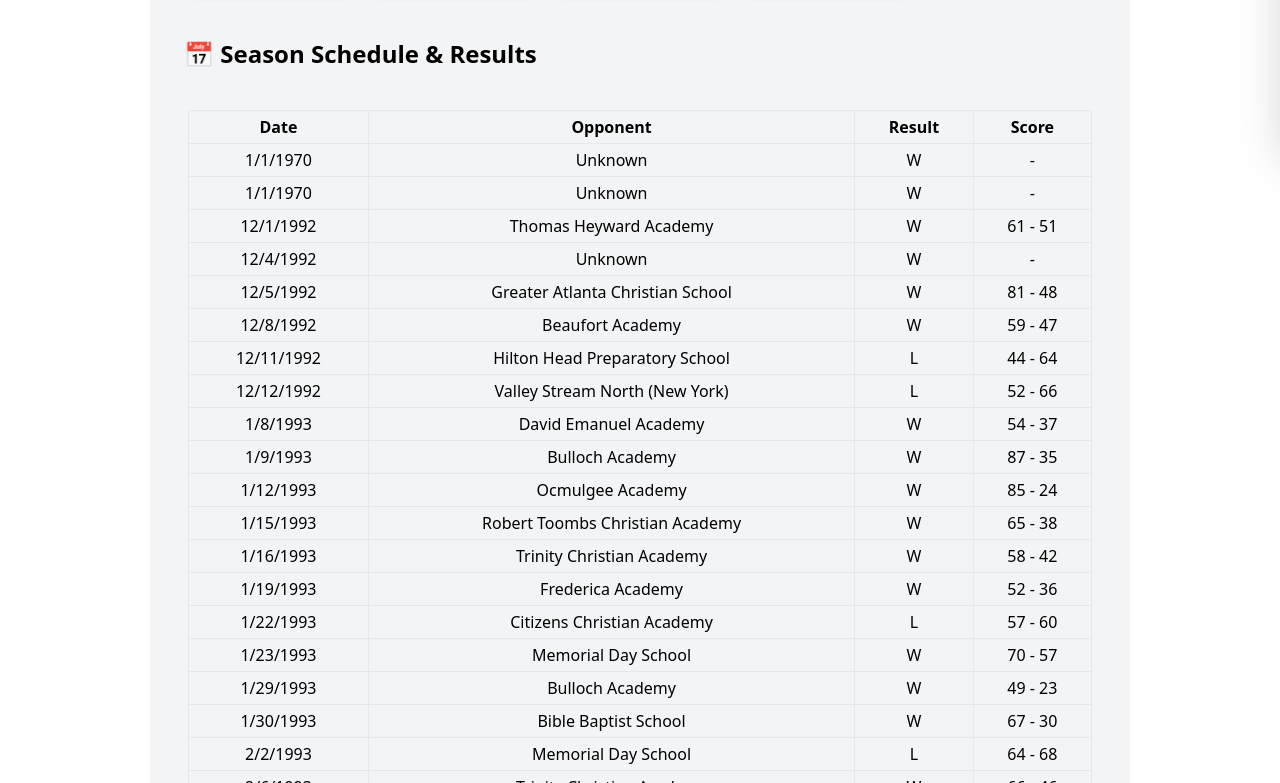
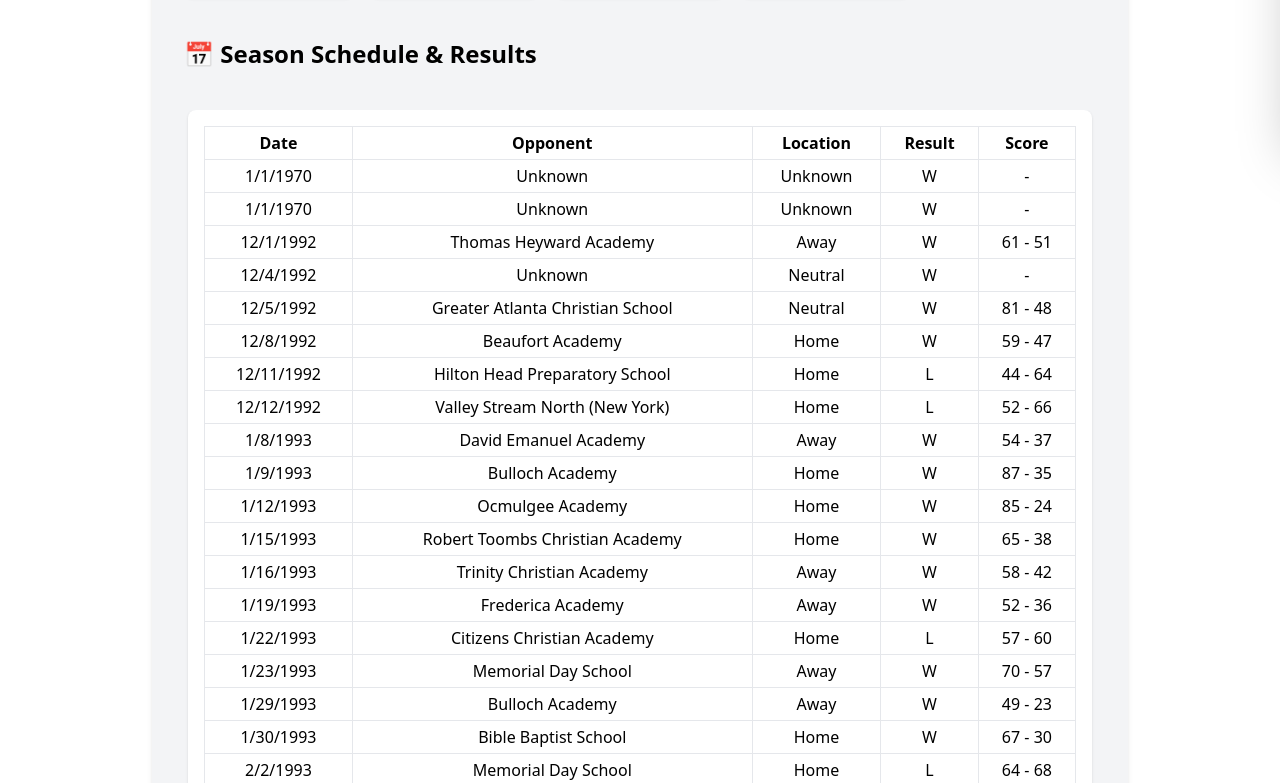
Before and after one commit to newonda1/st-andrews-basketball, a React (Vite) app: page /seasons/1992-93 in a window 1280 px wide. Shown: the part 657-1440 px from the top of the page. Built offline with nearby package versions, Linux system fonts and the light colour scheme.

Commit message:
Update Season1992_93.jsx

```diff
--- a/src/seasons/Season1992_93.jsx
+++ b/src/seasons/Season1992_93.jsx
@@ -113,11 +113,13 @@ function Season1992_93() {
         📅 Season Schedule & Results
       </h2>
        <div className="overflow-x-auto px-1">
+        <div className="bg-white rounded-lg shadow p-4">
           <table className="w-full border text-center text-xs sm:text-sm md:text-base">
             <thead>
               <tr>
                 <th className="border px-2 py-1">Date</th>
                 <th className="border px-2 py-1">Opponent</th>
+                <th className="border px-2 py-1">Location</th>
                 <th className="border px-2 py-1">Result</th>
                 <th className="border px-2 py-1">Score</th>
               </tr>
@@ -127,12 +129,14 @@ function Season1992_93() {
                 <tr key={idx}>
                   <td className="border px-2 py-1">{new Date(game.Date).toLocaleDateString()}</td>
                   <td className="border px-2 py-1">{game.Opponent}</td>
+                  <td className="border px-2 py-1">{game.LocationType}</td>
                   <td className="border px-2 py-1">{game.Result}</td>
                   <td className="border px-2 py-1 whitespace-nowrap">{game.TeamScore} - {game.OpponentScore}</td>
                 </tr>
               ))}
             </tbody>
           </table>
+        </div>
       </div>
 
       {/* Section 2: Player Totals for Points and Rebounds */}
```
Lines whose indentation alone changed are shown as unchanged.
